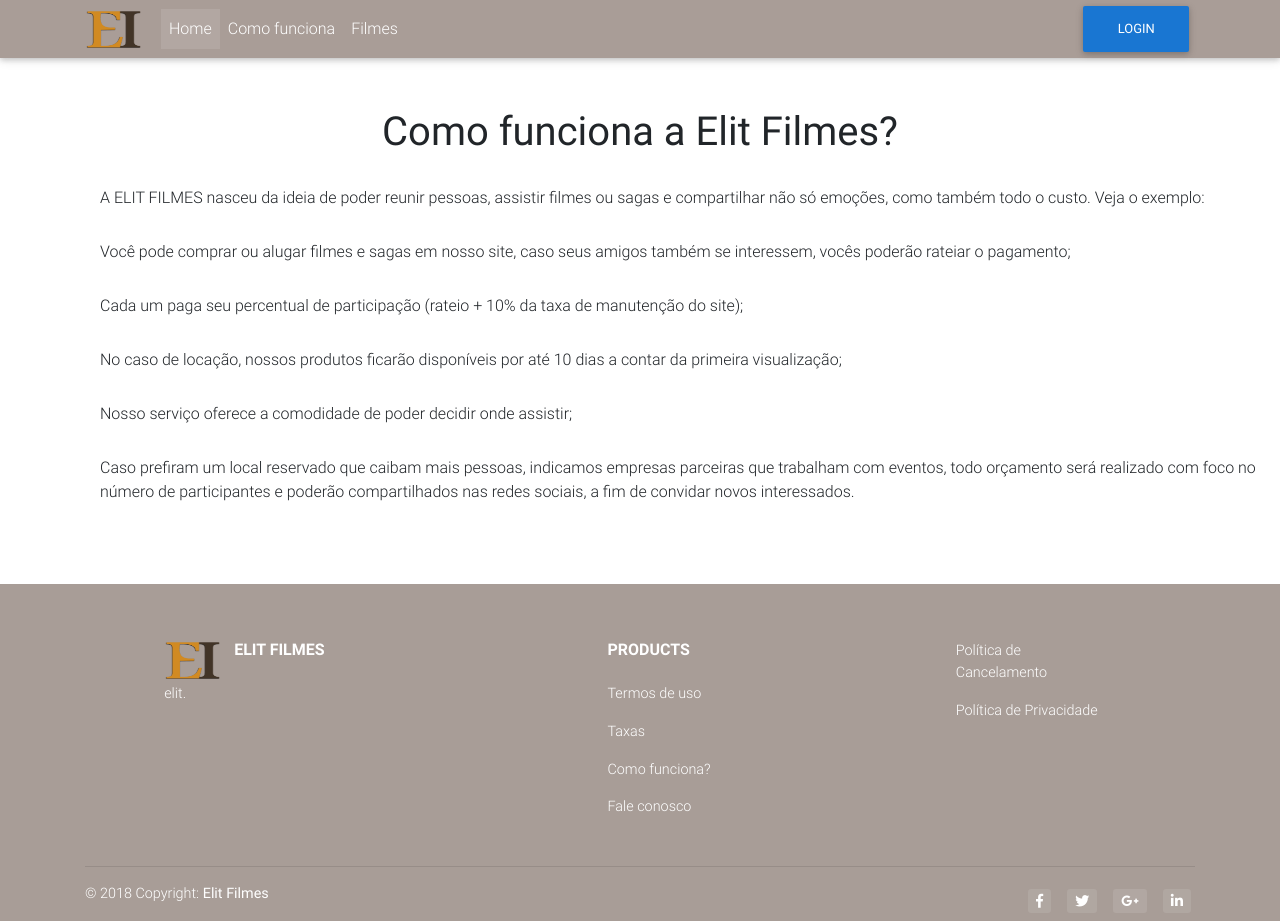
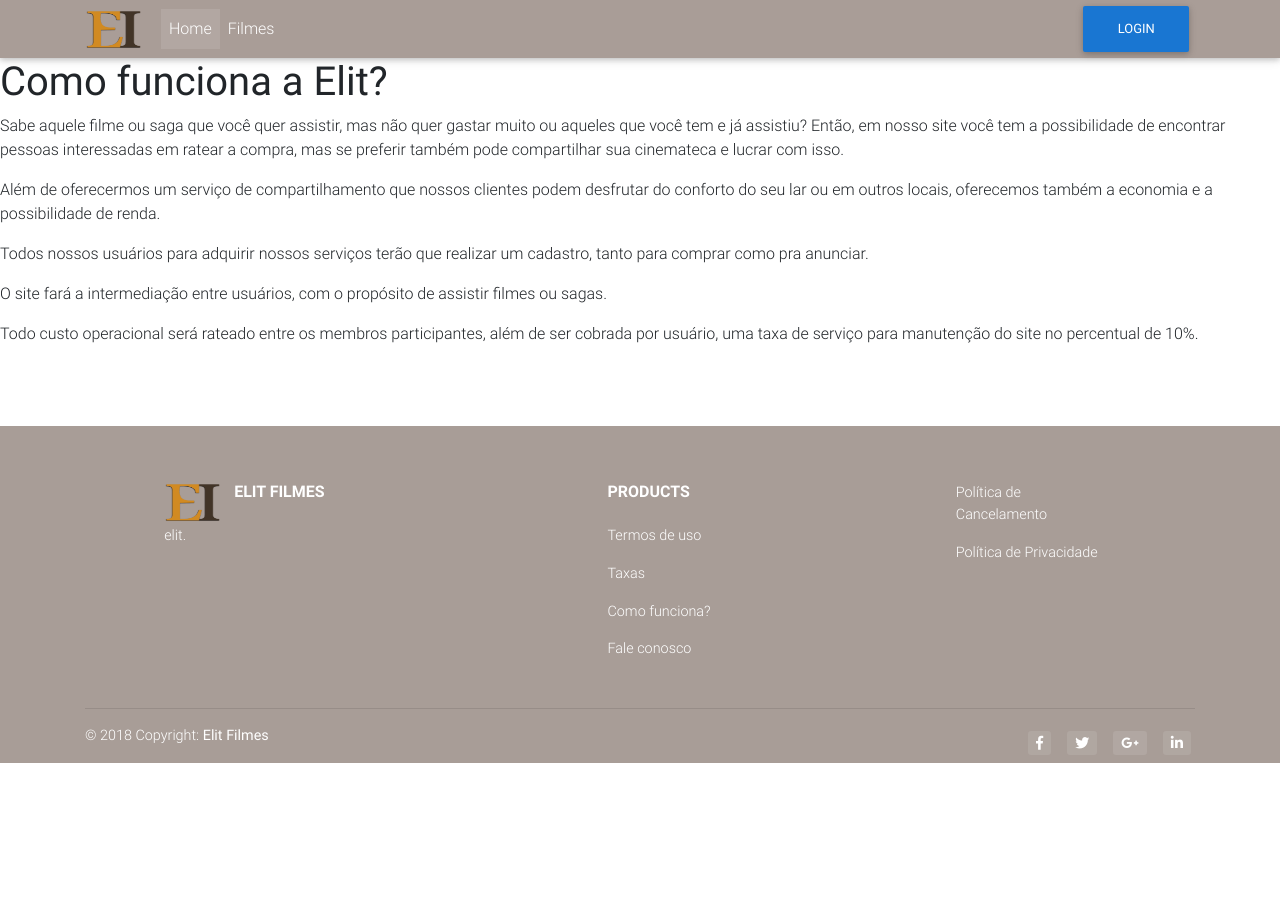
Before and after one commit to MartMatheus/Projeto_Site_ELIT, a plain HTML site: page Elit/Como_funciona.html in a window 1280 px wide. After the commit the page ends 800 px from the top, so only its background shows below. Drawn offline with nearby package versions, Linux system fonts and the light colour scheme.

Commit message:
Modificada

```diff
--- a/Elit/Como_funciona.html
+++ b/Elit/Como_funciona.html
@@ -19,21 +19,18 @@
 <body>
 
     <header>
-        <nav class="navbar navbar-expand-lg navbar-dark" >
+        <nav class="navbar navbar-expand-lg navbar-dark">
             <div class="container">
-                 <button class="navbar-toggler" type="button" data-toggle="collapse"
+                <a class="navbar-brand logo" href="index.html"><img src="IMAGENS/Elit-logo.png" alt="Logo Elit"></a>
+                <button class="navbar-toggler" type="button" data-toggle="collapse"
                     data-target="#navbarSupportedContent" aria-controls="navbarSupportedContent" aria-expanded="false"
                     aria-label="Toggle navigation">
                     <span class="navbar-toggler-icon"></span>
                 </button>
-                <a class="navbar-brand logo" href="index.html"><img src="IMAGENS/Elit-logo.png" alt="Logo Elit"></a>
                 <div class="collapse navbar-collapse" id="navbarSupportedContent">
                     <ul class="navbar-nav mr-auto">
                         <li class="nav-item active">
                             <a class="nav-link" href="index.html">Home</a>
-                        </li>
-                        <li class="nav-item">
-                            <a class="nav-link" href="Como_funciona.html">Como funciona</a>
                         </li>
                         <li class="nav-item">
                             <a class="nav-link" href="Filmes.html">Filmes</a>
@@ -50,24 +47,19 @@
 
     <main id="Como_Funciona">
 
-        <h1 id="funcionamento"><strong>Como funciona a Elit Filmes?</strong></h1>
+            <h1 class="funcionamento"><strong>Como funciona a Elit?</strong></h1>
 
-        <p class="func">A ELIT FILMES nasceu da ideia de poder reunir pessoas, assistir filmes ou sagas e compartilhar não
-            só emoções, como também todo o custo. Veja o exemplo:</p>
+            <p id="func">Sabe aquele filme ou saga que você quer assistir, mas não quer gastar muito ou aqueles que você tem e já assistiu? Então, em nosso site você tem a possibilidade de encontrar pessoas interessadas em ratear a compra, mas se preferir também pode compartilhar sua cinemateca e lucrar com isso.</p>
 
-        <p class="func">Você pode comprar ou alugar filmes e sagas em nosso site, caso seus amigos também se interessem,
-            vocês poderão rateiar o pagamento;</p>
+            <p id="func">Além de oferecermos um serviço de compartilhamento que nossos clientes podem desfrutar do conforto do seu lar ou em outros locais, oferecemos também a economia e a possibilidade de renda.</p>
 
-        <p class="func">Cada um paga seu percentual de participação (rateio + 10% da taxa de manutenção do site);</p>
+            <p id="func">Todos nossos usuários para adquirir nossos serviços terão que realizar um cadastro, tanto para comprar como pra anunciar.</p>
 
-        <p class="func">No caso de locação, nossos produtos ficarão disponíveis por até 10 dias a contar da primeira
-            visualização;</p>
+            <p id="func">O site fará a intermediação entre usuários, com o propósito de assistir filmes ou sagas.</p>
 
-        <p class="func">Nosso serviço oferece a comodidade de poder decidir onde assistir;</p>
+            <p id="func">Todo custo operacional será rateado entre os membros participantes, além de ser cobrada por usuário, uma taxa de serviço para manutenção do site no percentual de 10%.</p>
+                </p>
 
-        <p class="func">Caso prefiram um local reservado que caibam mais pessoas, indicamos empresas parceiras que
-            trabalham com eventos, todo orçamento será realizado com foco no número de participantes e poderão
-            compartilhados nas redes sociais, a fim de convidar novos interessados.</p>
 
     </main>
 
```
